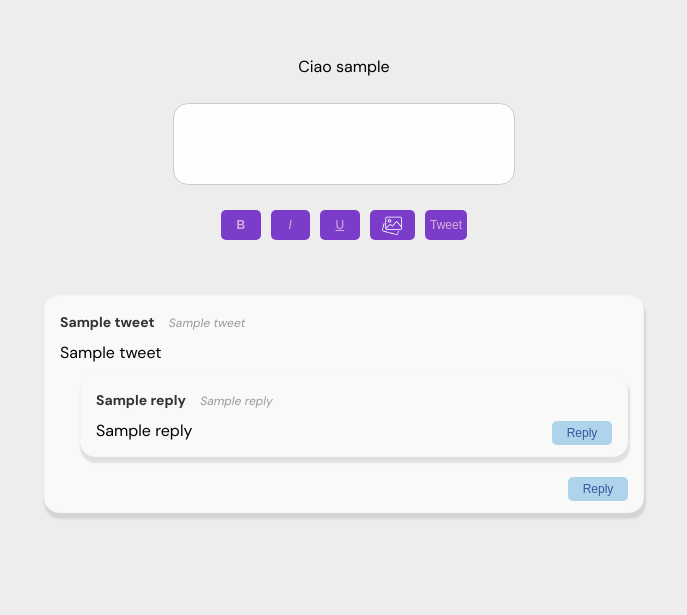
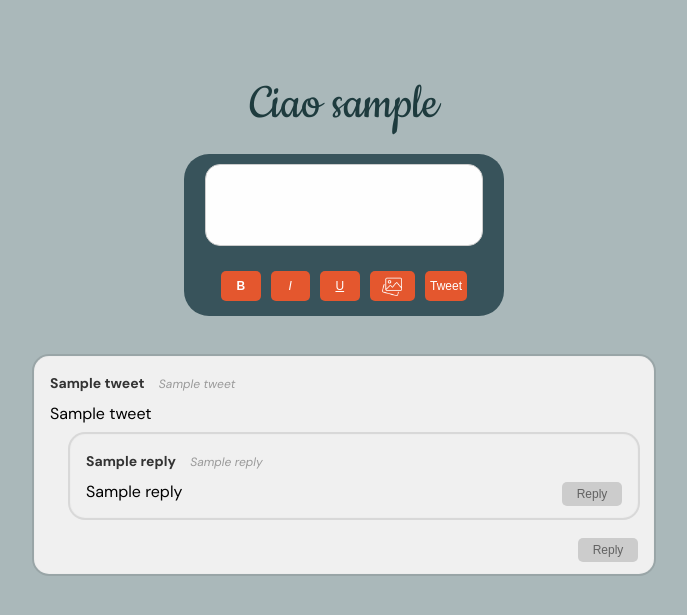
Before and after one commit to blackix/twitter, a Flask app: template templates/index.html in a window 1280 px wide. Shown: the top 615 px of the page, without its empty margins (296-983 px from the left). Run offline with Flask 3, Linux system fonts and the light colour scheme; the template is opened without the code that fills it: most values are stand-ins (such as "Sample title", 1, 10 or a date in 2020).

Commit message:
il mio twitter personale

```diff
--- a/static/styles.css
+++ b/static/styles.css
@@ -1,9 +1,19 @@
 @import url('https://fonts.googleapis.com/css2?family=DM+Sans:ital,opsz,wght@0,9..40,100..1000;1,9..40,100..1000&display=swap');
+@import url('https://fonts.googleapis.com/css2?family=Cookie&display=swap');
+
+/* Estrai i colori predominanti */
+:root {
+    --color1: #E4572E; /* Esempio di colore estratto dall'immagine */
+    --color2: #F3A712; /* Esempio di colore estratto dall'immagine */
+    --color3: #1D2F6F; /* Esempio di colore estratto dall'immagine */
+    --color4: #7396E8; /* Esempio di colore estratto dall'immagine */
+    --tweet-bg-color: #f0f0f0; /* Nuovo colore di sfondo per i tweet */
+}
 
 body {
     font-family: "DM Sans", sans-serif;
-    margin: 40px;
-    background-color: #dbdbdb7d;
+    margin: 20px;
+    background-color: #526f747d;
 }
 
 h1 {
@@ -14,6 +24,15 @@ h1 {
     display: flex;
     flex-direction: column;
     align-items: center;
+
+}
+
+.welcome-message {
+    font-family: "Cookie", cursive;
+    font-weight: 500;
+    font-size: 54px;
+    color: #1e3b3e;
+    margin-bottom: 20px;
 }
 
 form {
@@ -23,10 +42,11 @@ form {
     margin-bottom: 20px;
     width: 40vh;
     border-radius: 25px;
+    background-color: #38535b;
 }
 
 form .tweet-textarea {
-    width: 40vh;
+    width: 80%;
     height: 60px;
     margin: 10px 0;
     padding: 10px;
@@ -51,8 +71,8 @@ form .tweet-textarea {
 .form-toolbar button, .form-toolbar label {
     padding: 5px;
     font-size: 12px;
-    background-color: #7b3cc9;
-    color: rgb(212, 178, 215);
+    background-color: var(--color1);
+    color: white;
     border: none;
     cursor: pointer;
     width: 60px;
@@ -85,9 +108,9 @@ form .tweet-textarea {
     border-radius: 15px;
     padding: 15px;
     margin-bottom: 15px;
-    background-color: #f9f9f9;
+    background-color: var(--tweet-bg-color);
     position: relative;
-    box-shadow: 1px 5px 2px 1px rgba(0, 0, 0, .1);
+    box-shadow: 0px 0px 0px 2px rgba(0, 0, 0, .1);
 }
 
 .tweet img {
@@ -173,8 +196,8 @@ form .tweet-textarea {
     right: 10px;
     padding: 5px;
     font-size: 12px;
-    background-color: #afd3ea;
-    color: rgb(51, 88, 158);
+    background-color: #ccc;
+    color: rgba(70, 70, 70, 0.79);
     border: none;
     cursor: pointer;
     width: 60px;
--- a/templates/index.html
+++ b/templates/index.html
@@ -9,14 +9,14 @@
 <body>
     <div class="container">
         {% if username %}
-            <p>Ciao {{ username }}</p>
+            <p class="welcome-message">Ciao {{ username }}</p>
             <form method="post" enctype="multipart/form-data" id="tweet-form">
                 <div contenteditable="true" id="tweet-textarea" class="tweet-textarea" placeholder="Your Tweet" required></div>
                 <textarea name="tweet" id="hidden-tweet-textarea" style="display: none;"></textarea>
                 <div class="form-toolbar">
-                    <button type="button" onclick="formatText('bold')"><b>B</b></button>
-                    <button type="button" onclick="formatText('italic')"><i>I</i></button>
-                    <button type="button" onclick="formatText('underline')"><u>U</u></button>
+                    <button type="button" onclick="toggleFormat(this, 'bold')"><b>B</b></button>
+                    <button type="button" onclick="toggleFormat(this, 'italic')"><i>I</i></button>
+                    <button type="button" onclick="toggleFormat(this, 'underline')"><u>U</u></button>
                     <label for="file-input" class="custom-file-upload">
                         <img src="{{ url_for('static', filename='imgs/image-gallery.png') }}" alt="Upload Image" class="icon">
                     </label>
@@ -42,7 +42,7 @@
                     </div>
                     <div class="tweet-content">{{ tweet[2]|safe }}</div>
                     {% if tweet[4] %}
-                        <div><img src="{{ url_for('static', filename=tweet[4].split('static/')[1]) }}" alt="Tweet Image"></div>
+                        <div><img src="{{ url_for('static', filename=tweet[4].split('static/')[1]) }}" alt="Tweet Image" onclick="openModal(this)"></div>
                     {% endif %}
                     <div class="replies">
                         {% for reply in replies %}
@@ -79,6 +79,13 @@
             {% endfor %}
         </div>
     </div>
+
+    <!-- Modale per l'immagine -->
+    <div id="imageModal" class="modal">
+        <span class="close" onclick="closeModal()">&times;</span>
+        <img class="modal-content" id="modalImage">
+    </div>
+
     <script>
         document.addEventListener("DOMContentLoaded", function() {
             document.getElementById("tweet-textarea").addEventListener("keydown", function(event) {
@@ -119,6 +126,23 @@
             document.getElementById('hidden-tweet-textarea').value = tweetContent;
             document.getElementById('tweet-form').submit();
         }
+
+        function toggleFormat(button, command) {
+            document.execCommand(command, false, '');
+            button.classList.toggle('active');
+        }
+
+        function openModal(image) {
+            var modal = document.getElementById('imageModal');
+            var modalImg = document.getElementById('modalImage');
+            modal.style.display = "block";
+            modalImg.src = image.src;
+        }
+
+        function closeModal() {
+            var modal = document.getElementById('imageModal');
+            modal.style.display = "none";
+        }
     </script>
 </body>
 </html>
```
Also changed, not shown: other parts of static/styles.css (+57 -6 lines), tweets.db.
